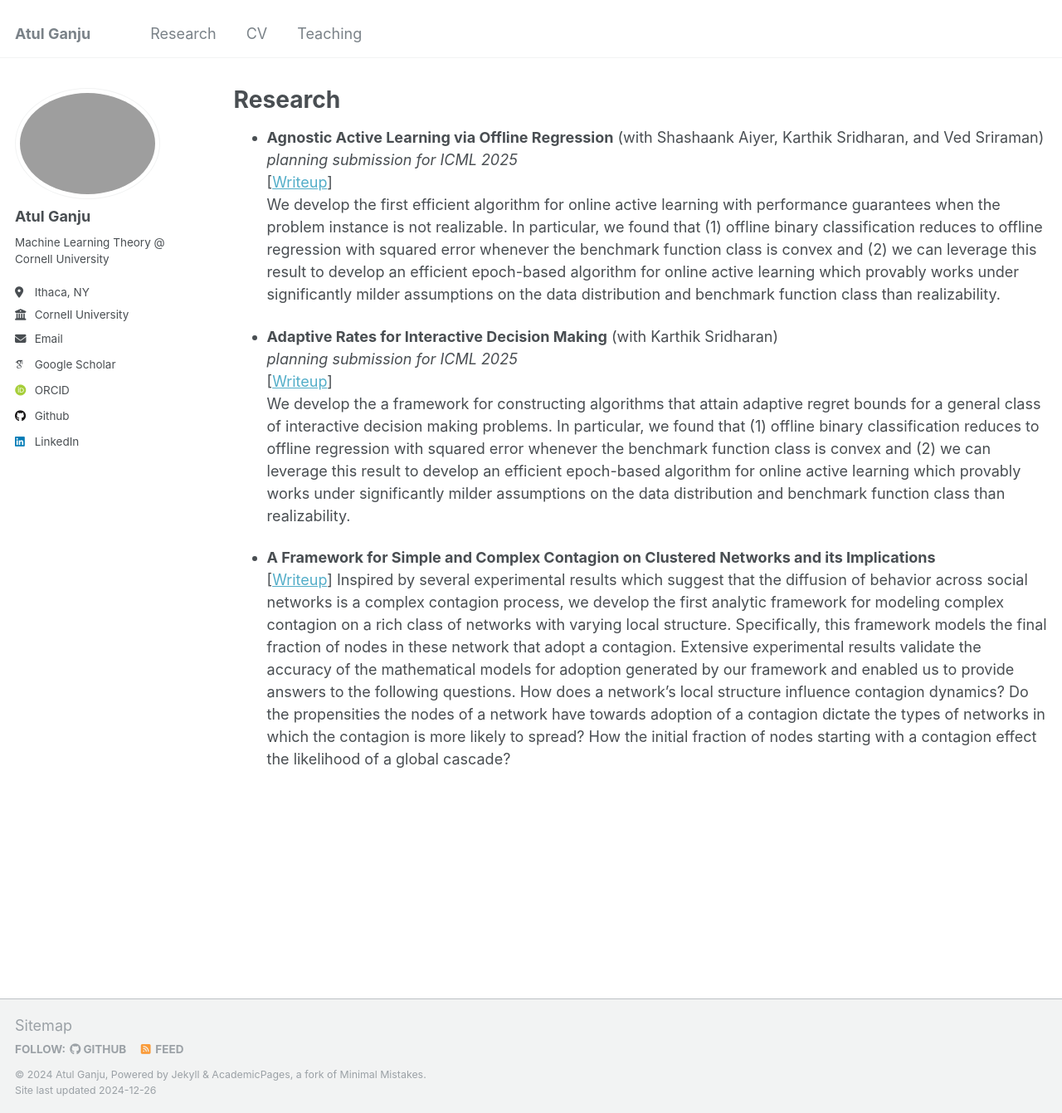
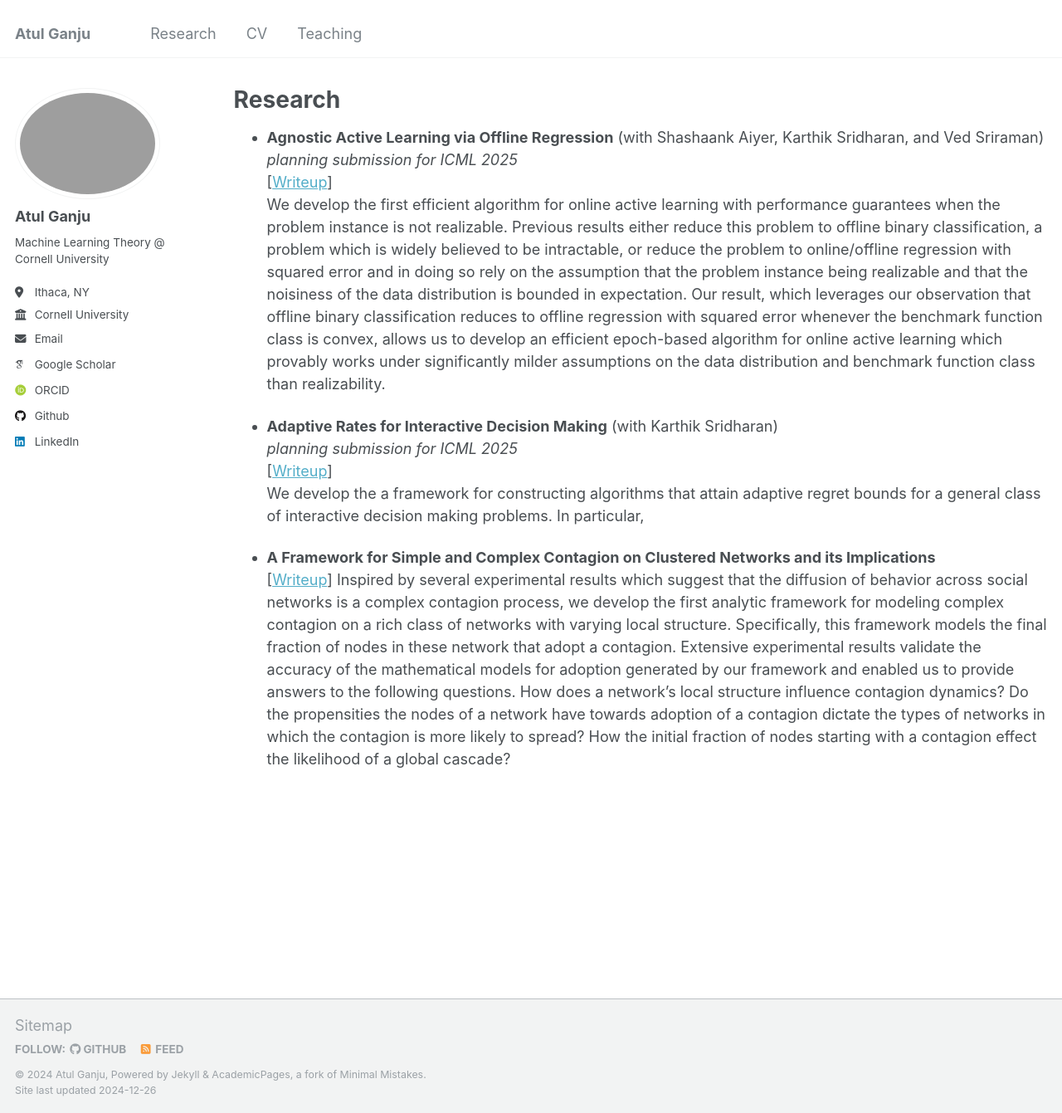
Before and after one commit to atulganju/atulganju.github.io, a Jekyll site: the page built from _pages/research.md, in a window 1280 px wide and 1341 px high. Shown: the whole window at 83% size. Built offline with Jekyll 4.4.1, drawn with Linux system fonts in a browser that asks for light colours; some web fonts are replaced.

Commit message:
Update research.md active learning

```diff
--- a/_pages/research.md
+++ b/_pages/research.md
@@ -8,12 +8,12 @@ author_profile: true
 * **Agnostic Active Learning via Offline Regression** (with Shashaank Aiyer, Karthik Sridharan, and Ved Sriraman)\
   *planning submission for ICML 2025*\
   [[Writeup](https://github.com/atulganju/Agnostic-Stream-Based-Selective-Sampling-via-Regression)]\
-  We develop the first efficient algorithm for online active learning with performance guarantees when the problem instance is not realizable. In particular, we found that (1) offline binary classification reduces to offline regression with squared error whenever the benchmark function class is convex and (2) we can leverage this result to develop an efficient epoch-based algorithm for online active learning which provably works under significantly milder assumptions on the data distribution and benchmark function class than realizability.
+  We develop the first efficient algorithm for online active learning with performance guarantees when the problem instance is not realizable. Previous results either reduce this problem to offline binary classification, a problem which is widely believed to be intractable, or reduce the problem to online/offline regression with squared error and in doing so rely on the assumption that the problem instance being realizable and that the noisiness of the data distribution is bounded in expectation. Our result, which leverages our observation that offline binary classification reduces to offline regression with squared error whenever the benchmark function class is convex, allows us to develop an efficient epoch-based algorithm for online active learning which provably works under significantly milder assumptions on the data distribution and benchmark function class than realizability.
 
 * **Adaptive Rates for Interactive Decision Making** (with Karthik Sridharan)\
   *planning submission for ICML 2025*\
   [[Writeup](https://github.com/atulganju/Adaptive-Rates-for-Interactive-Decision-Making/blob/main/Adaptive_Rates_for_Interactive_Decision_Making.pdf)]\
-  We develop the a framework for constructing algorithms that attain adaptive regret bounds for a general class of interactive decision making problems. In particular, we found that (1) offline binary classification reduces to offline regression with squared error whenever the benchmark function class is convex and (2) we can leverage this result to develop an efficient epoch-based algorithm for online active learning which provably works under significantly milder assumptions on the data distribution and benchmark function class than realizability.
+  We develop the a framework for constructing algorithms that attain adaptive regret bounds for a general class of interactive decision making problems. In particular,
 
 * **A Framework for Simple and Complex Contagion on Clustered Networks and its Implications**\
   [[Writeup](https://github.com/atulganju/Complex-Contagion-In-Clique-Based-Networks/tree/main)]
```
